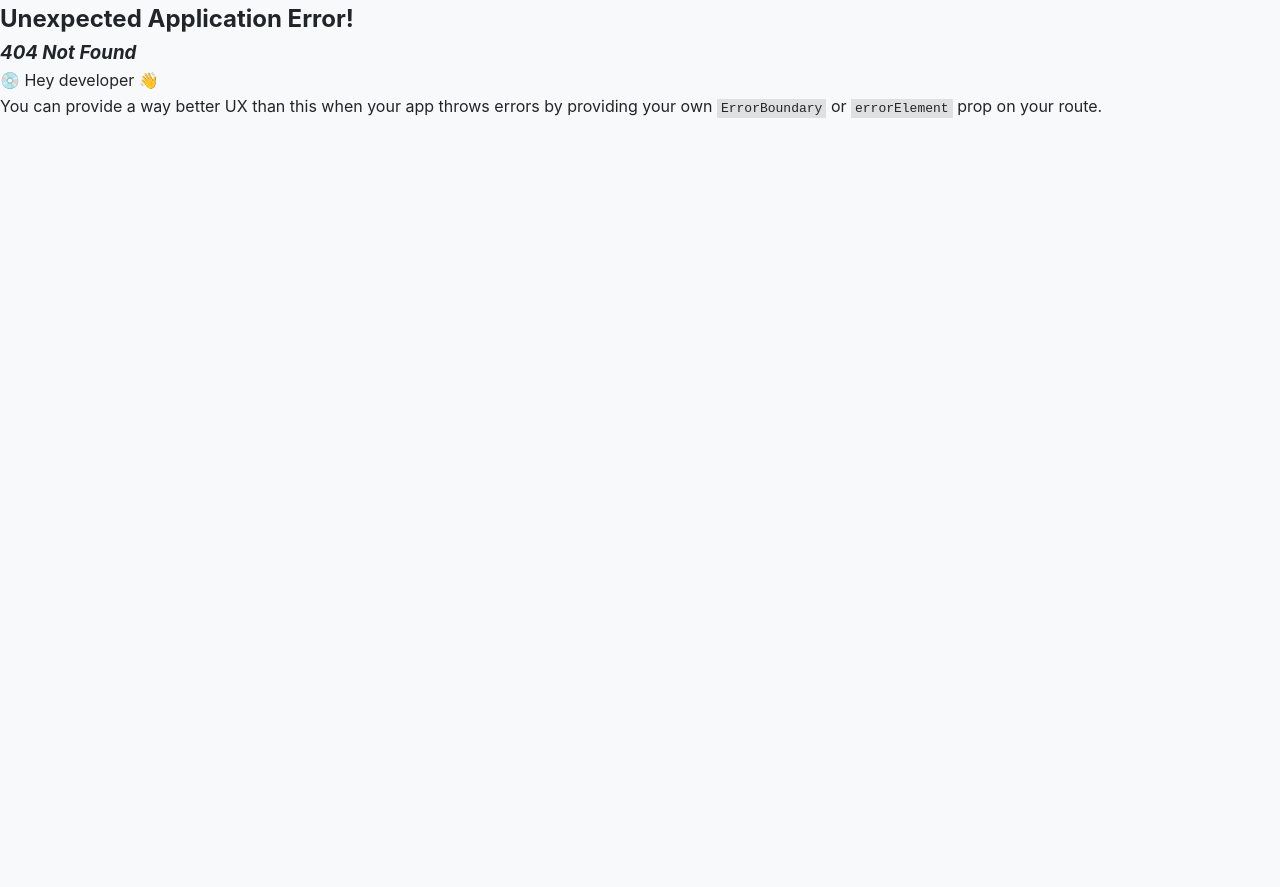
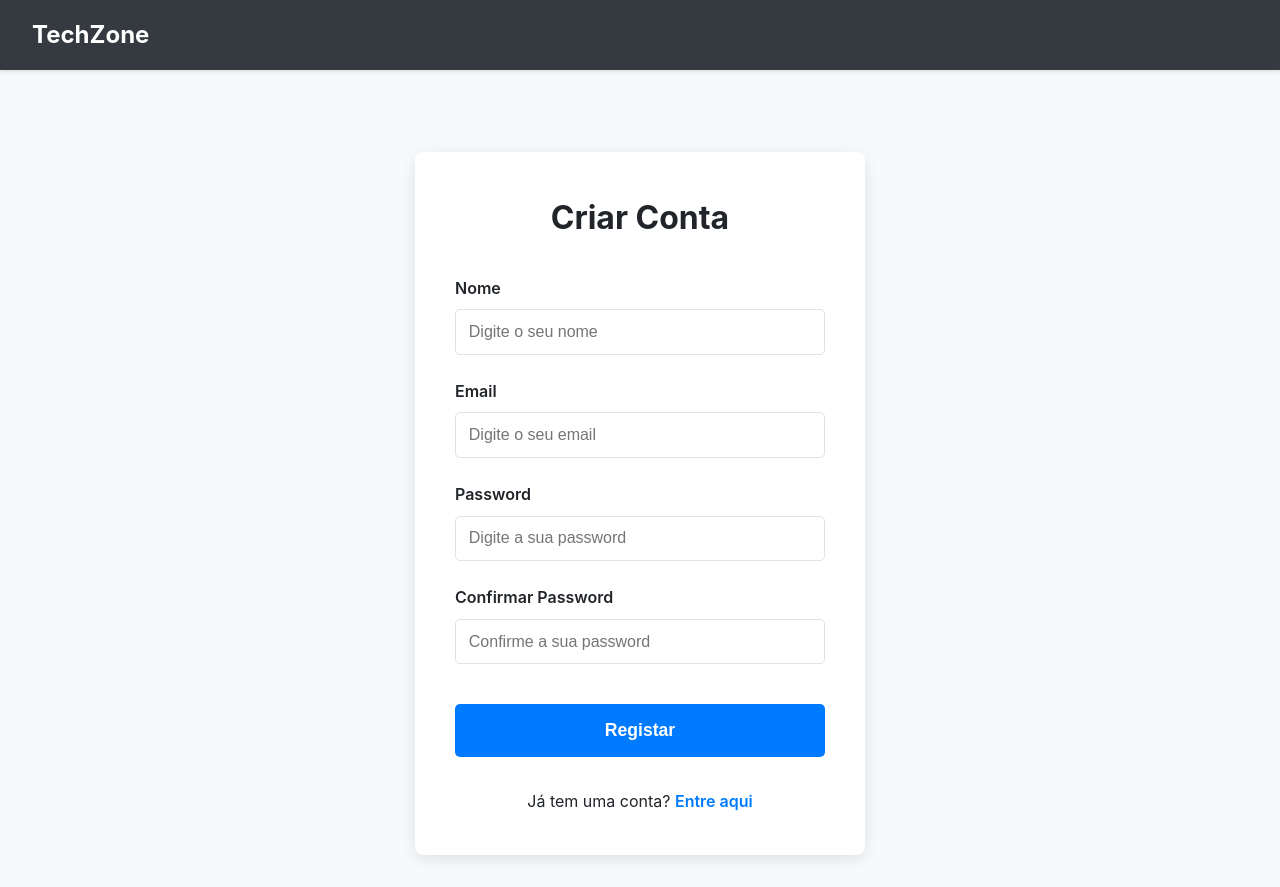
Before and after one commit to SW-Wanted/techzone-ecommerce, a React (Vite) app in the folder frontend/: page /register in a window 1280 px wide. Before the commit this address had no page. Before the commit the page ends 800 px from the top, so only its background shows below. Built offline with nearby package versions, Linux system fonts and the light colour scheme.

Commit message:
feat(Frontend): Criar página de Registo com formulário #6

```diff
--- /dev/null
+++ b/frontend/src/pages/RegisterPage.module.css
@@ -0,0 +1,79 @@
+/* frontend/src/pages/RegisterPage.module.css */
+/* Copiado e adaptado de LoginPage.module.css */
+
+.registerContainer {
+  display: flex;
+  justify-content: center;
+  align-items: flex-start;
+  padding-top: 50px;
+}
+
+.registerForm {
+  background-color: var(--surface-color);
+  padding: 2.5rem;
+  border-radius: 8px;
+  box-shadow: 0 4px 15px rgba(0, 0, 0, 0.1);
+  width: 100%;
+  max-width: 450px;
+}
+
+.registerForm h1 {
+  margin-bottom: 2rem;
+  text-align: center;
+}
+
+.formGroup {
+  margin-bottom: 1.5rem;
+}
+
+.formGroup label {
+  display: block;
+  margin-bottom: 0.5rem;
+  font-weight: 600;
+}
+
+.formGroup input {
+  width: 100%;
+  padding: 0.8rem;
+  border: 1px solid var(--border-color);
+  border-radius: 5px;
+  font-size: 1rem;
+}
+
+.submitButton {
+  width: 100%;
+  padding: 1rem;
+  border: none;
+  background-color: var(--primary-color);
+  color: white;
+  font-size: 1.1rem;
+  font-weight: 600;
+  border-radius: 5px;
+  cursor: pointer;
+  transition: background-color 0.2s;
+  margin-top: 1rem;
+}
+
+.submitButton:hover {
+  background-color: #0056b3;
+}
+
+.loginLink {
+  margin-top: 2rem;
+  text-align: center;
+}
+
+.loginLink a {
+  color: var(--primary-color);
+  font-weight: 600;
+}
+
+.errorMessage {
+  color: #d9534f; /* Um tom de vermelho */
+  background-color: #f2dede;
+  border: 1px solid #ebccd1;
+  padding: 10px;
+  border-radius: 5px;
+  text-align: center;
+  margin-bottom: 1rem;
+}
--- /dev/null
+++ b/frontend/src/pages/RegisterPage.tsx
@@ -0,0 +1,96 @@
+// frontend/src/pages/RegisterPage.tsx
+
+import React, { useState } from 'react';
+import { Link } from 'react-router-dom';
+import styles from './RegisterPage.module.css'; // Usaremos um estilo dedicado
+
+const RegisterPage = () => {
+  // Adicionar estados para os novos campos
+  const [name, setName] = useState('');
+  const [email, setEmail] = useState('');
+  const [password, setPassword] = useState('');
+  const [confirmPassword, setConfirmPassword] = useState('');
+  const [message, setMessage] = useState(''); // Para mostrar mensagens de erro
+
+  const submitHandler = (e: React.FormEvent<HTMLFormElement>) => {
+    e.preventDefault();
+
+    // Verificação simples no frontend
+    if (password !== confirmPassword) {
+      setMessage('As passwords não coincidem!');
+    } else {
+      setMessage(''); // Limpar a mensagem se estiver tudo bem
+      // Por agora, apenas mostrar os dados
+      console.log({ name, email, password });
+    }
+  };
+
+  return (
+    <div className={styles.registerContainer}>
+      <form className={styles.registerForm} onSubmit={submitHandler}>
+        <h1>Criar Conta</h1>
+
+        {message && <p className={styles.errorMessage}>{message}</p>}
+
+        <div className={styles.formGroup}>
+          <label htmlFor="name">Nome</label>
+          <input
+            type="text"
+            id="name"
+            placeholder="Digite o seu nome"
+            value={name}
+            onChange={(e) => setName(e.target.value)}
+            required
+          />
+        </div>
+
+        <div className={styles.formGroup}>
+          <label htmlFor="email">Email</label>
+          <input
+            type="email"
+            id="email"
+            placeholder="Digite o seu email"
+            value={email}
+            onChange={(e) => setEmail(e.target.value)}
+            required
+          />
+        </div>
+
+        <div className={styles.formGroup}>
+          <label htmlFor="password">Password</label>
+          <input
+            type="password"
+            id="password"
+            placeholder="Digite a sua password"
+            value={password}
+            onChange={(e) => setPassword(e.target.value)}
+            required
+          />
+        </div>
+
+        <div className={styles.formGroup}>
+          <label htmlFor="confirmPassword">Confirmar Password</label>
+          <input
+            type="password"
+            id="confirmPassword"
+            placeholder="Confirme a sua password"
+            value={confirmPassword}
+            onChange={(e) => setConfirmPassword(e.target.value)}
+            required
+          />
+        </div>
+
+        <button type="submit" className={styles.submitButton}>
+          Registar
+        </button>
+
+        <p className={styles.loginLink}>
+          Já tem uma conta?{' '}
+          <Link to="/login">Entre aqui</Link>
+        </p>
+      </form>
+    </div>
+  );
+};
+
+export default RegisterPage;
```
Also changed, not shown: frontend/src/main.tsx (+6 -1 lines).
